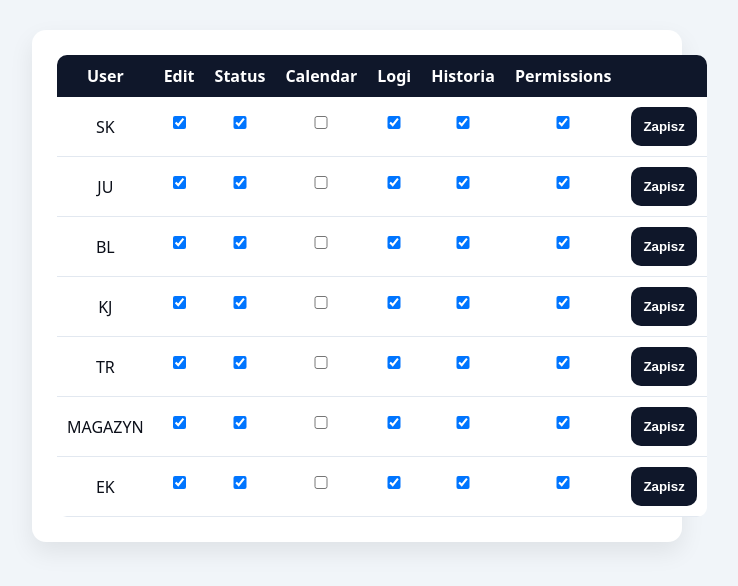
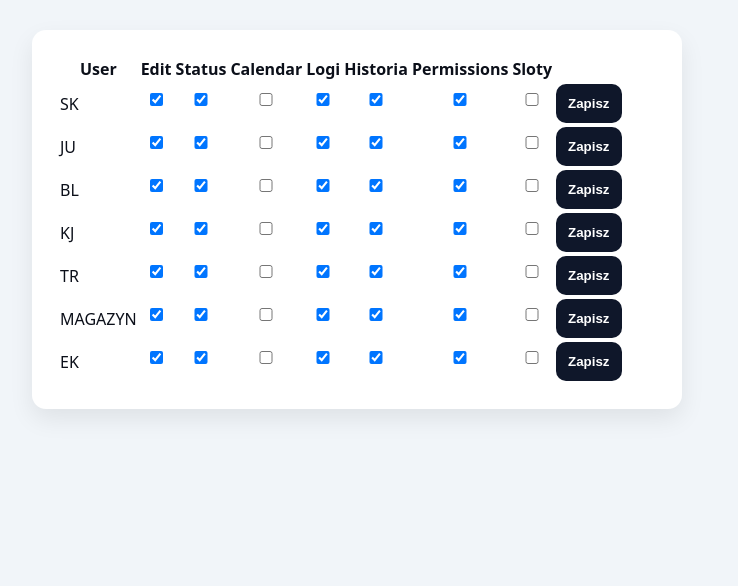
Before and after one commit to Intechstal/Awizacje-Intechstal, a Flask app: page /admin/permissions in a window 1280 px wide. Shown: the top 586 px of the page, without its empty margins (283-1021 px from the left). Run offline with Flask 3, Linux system fonts and the light colour scheme; the visitor is signed in with stand-in values (Sample User, id 1); data comes from the database, SQL or seed files in the repository.

Commit message:
Update permissions.html

```diff
--- a/templates/permissions.html
+++ b/templates/permissions.html
@@ -10,7 +10,7 @@
 
 <div class="form-box">
 
-<table class="table">
+<table>
 <tr>
     <th>User</th>
     <th>Edit</th>
@@ -19,6 +19,7 @@
     <th>Logi</th>
     <th>Historia</th>
     <th>Permissions</th>
+    <th>Sloty</th>
     <th></th>
 </tr>
 
@@ -33,10 +34,11 @@
     <td><input type="checkbox" name="show_logi" {% if u[4] %}checked{% endif %}></td>
     <td><input type="checkbox" name="show_historia" {% if u[5] %}checked{% endif %}></td>
     <td><input type="checkbox" name="show_permissions" {% if u[6] %}checked{% endif %}></td>
+    <td><input type="checkbox" name="show_slots" {% if u[7] %}checked{% endif %}></td>
 
     <td>
         <input type="hidden" name="login" value="{{ u[0] }}">
-            <button type="submit">Zapisz</button>
+        <button>Zapisz</button>
     </td>
 </form>
 </tr>
```
Lines whose indentation alone changed are shown as unchanged.
